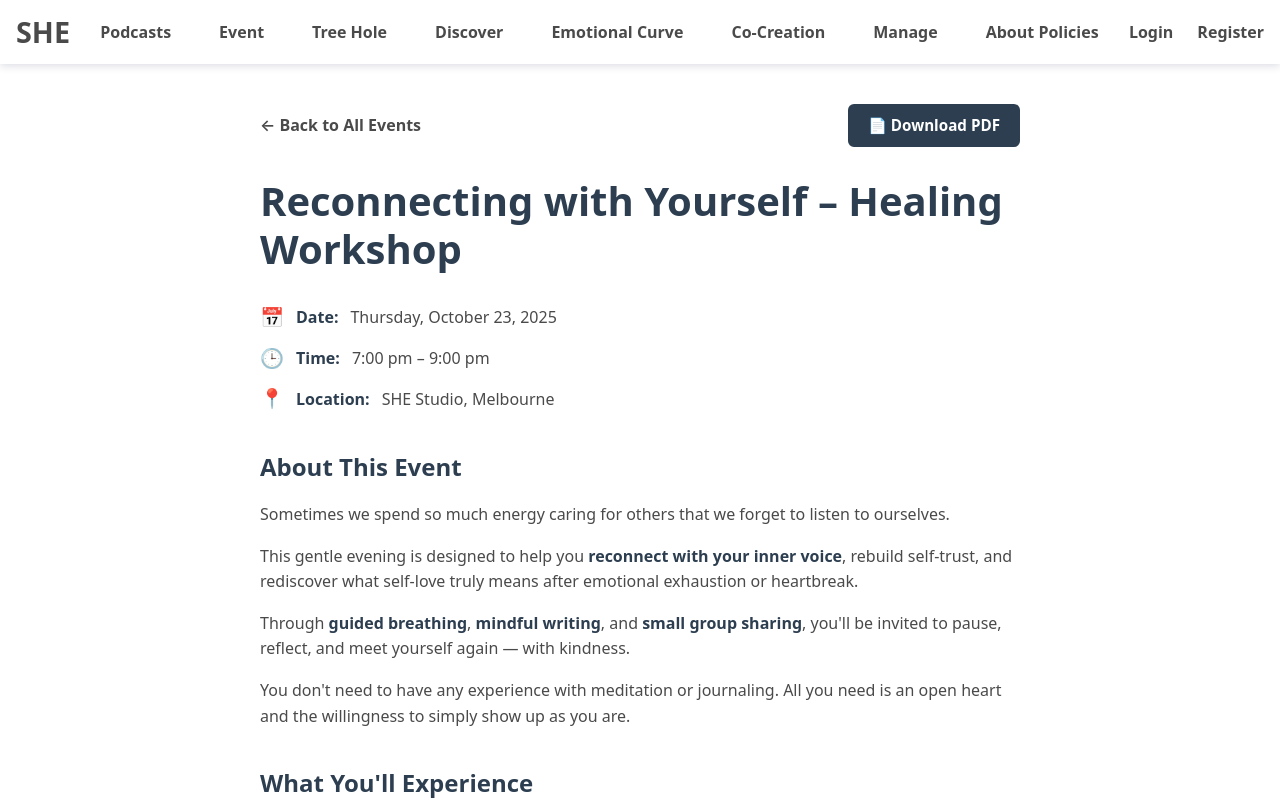
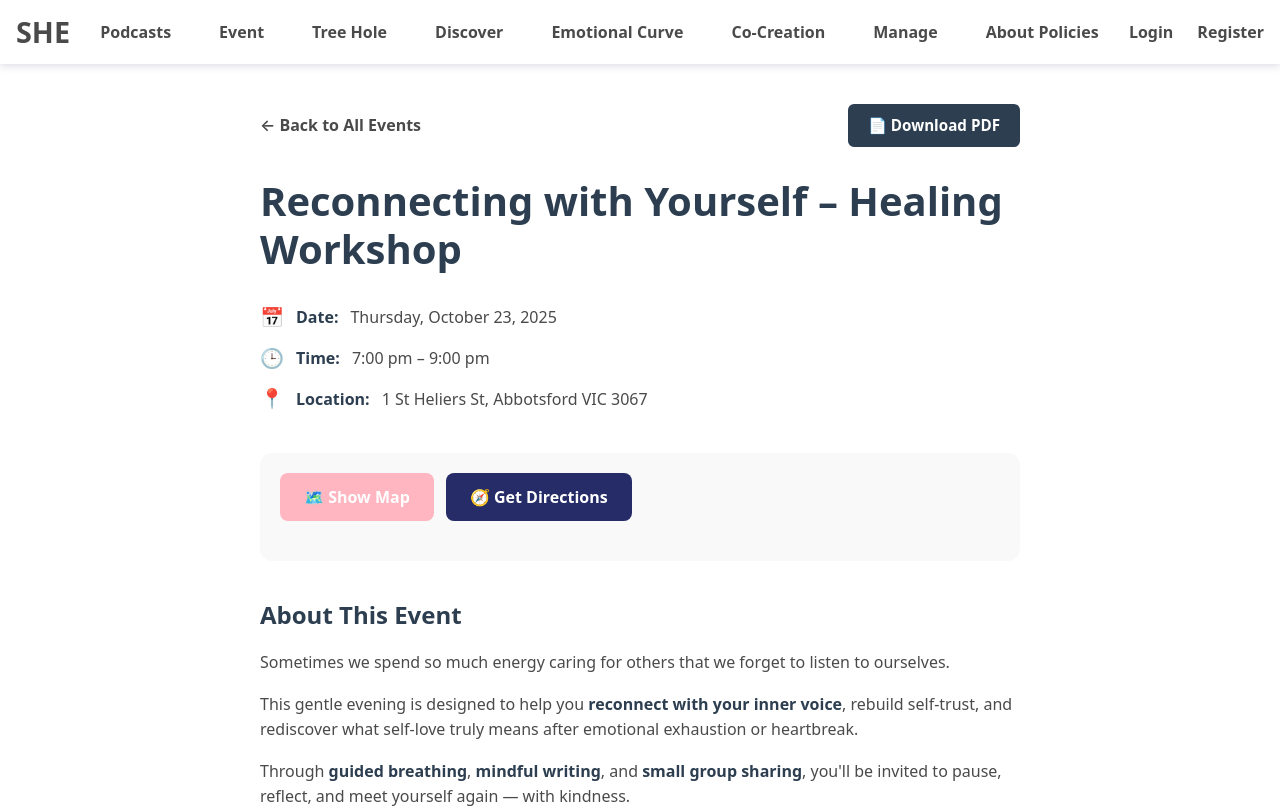
Before and after one commit to myao0007/FIT5032_Assignment, a Vue app in the folder FIT5032_Assignment_A1.2/: page /event/1 in a window 1280 px wide. Shown: the top 808 px of the page. Built offline with nearby package versions, Linux system fonts and the light colour scheme; no server answers; the HTML template or start-up script is replaced by a standard one.

Commit message:
added geo location funcationality by using googple map api

```diff
--- a/FIT5032_Assignment_A1.2/src/data/events-data.json
+++ b/FIT5032_Assignment_A1.2/src/data/events-data.json
@@ -4,7 +4,7 @@
     "title": "Reconnecting with Yourself – Healing Workshop",
     "date": "Oct 23, 2025",
     "time": "7:00 pm – 9:00 pm",
-    "location": "SHE Studio, Melbourne",
+    "location": "1 St Heliers St, Abbotsford VIC 3067",
     "cover": "reconnect_self.jpg",
     "description": "A gentle evening of reflection and guided sharing to help you reconnect with your inner self. Through breath, journaling, and soft conversation, we'll explore what self-love truly means after exhaustion or heartbreak.",
     "note": "Women only. Bring a notebook and wear something comfortable."
@@ -24,7 +24,7 @@
     "title": "From Anxiety to Calm – Mindful Healing Night",
     "date": "Nov 20, 2025",
     "time": "6:00 pm – 7:30 pm",
-    "location": "Harmony Space, Perth",
+    "location": "144 Chapel St, St Kilda VIC 3182",
     "cover": "from_anxiety_to_calm.jpg",
     "description": "This guided meditation and gentle breathwork circle is for women who often feel overwhelmed, restless, or emotionally tired. Learn grounding techniques to return to calm and safety within yourself.",
     "note": "Suitable for beginners. Please bring water and a light scarf or blanket."
@@ -34,7 +34,7 @@
     "title": "Letting Go with Love – Closure & Release Circle",
     "date": "Dec 4, 2025",
     "time": "7:00 pm – 9:00 pm",
-    "location": "The Nest, Sydney",
+    "location": "7a / 2 Huntley St, Alexandria NSW 2015",
     "cover": "letting_go_with_love.jpg",
     "description": "Sometimes healing means saying goodbye with grace. In this women's circle, we'll release past relationships, regrets, or expectations that still weigh on the heart — and replace them with compassion.",
     "note": "All materials provided. Limited to 20 participants."
@@ -44,7 +44,7 @@
     "title": "Gentle Strength – Building Confidence from Within",
     "date": "Dec 15, 2025",
     "time": "8:00 pm – 9:30 pm",
-    "location": "The Calm Room, Adelaide",
+    "location": "181 King St, Newtown NSW 2042",
     "cover": "gentle_strength.jpg",
     "description": "An empowering talk and group reflection on rebuilding confidence after emotional challenges. We'll explore how vulnerability, self-kindness, and community support can help you stand strong again.",
     "note": "Hosted by life coach Mia Tang. Bring your favourite tea and an open heart."
--- a/FIT5032_Assignment_A1.2/src/views/EventDetailView.vue
+++ b/FIT5032_Assignment_A1.2/src/views/EventDetailView.vue
@@ -30,6 +30,21 @@
                     <span class="detail-icon">📍</span>
                     <span class="detail-label">Location:</span>
                     <span class="detail-value">{{ event.location }}</span>
+                </div>
+            </div>
+
+            <!-- Map Section -->
+            <div class="map-section">
+                <div class="map-actions">
+                    <button @click="showMap = !showMap" class="map-toggle-btn">
+                        {{ showMap ? '🗺️ Hide Map' : '🗺️ Show Map' }}
+                    </button>
+                    <button @click="openInGoogleMaps" class="navigate-btn">
+                        🧭 Get Directions
+                    </button>
+                </div>
+                <div v-if="showMap" class="map-container">
+                    <div ref="mapContainer" class="map"></div>
                 </div>
             </div>
 
@@ -104,7 +119,7 @@
 </template>
 
 <script>
-import { ref, computed, onMounted } from 'vue'
+import { ref, computed, onMounted, watch } from 'vue'
 import { useRoute } from 'vue-router'
 import eventsData from '@/data/events-data.json'
 import jsPDF from 'jspdf'
@@ -115,6 +130,9 @@ export default {
         const route = useRoute()
         const event = ref(null)
         const isDownloading = ref(false)
+        const showMap = ref(false)
+        const mapContainer = ref(null)
+        let map = null
 
         const formattedDate = computed(() => {
             if (!event.value) return ''
@@ -195,6 +213,88 @@ export default {
             }
         }
 
+        // Initialize Google Map
+        const initMap = async () => {
+            console.log('🗺️ Initializing map...')
+            console.log('Event:', event.value)
+            console.log('Map container:', mapContainer.value)
+
+            if (!event.value || !mapContainer.value) {
+                console.error('❌ Missing event or map container')
+                return
+            }
+
+            try {
+                console.log('📍 Geocoding address:', event.value.location)
+
+                // Geocode the address to get coordinates
+                const geocoder = new google.maps.Geocoder()
+                geocoder.geocode({ address: event.value.location }, (results, status) => {
+                    console.log('Geocoding status:', status)
+                    console.log('Geocoding results:', results)
+
+                    if (status === 'OK' && results[0]) {
+                        const location = results[0].geometry.location
+
+                        // Create map
+                        map = new google.maps.Map(mapContainer.value, {
+                            center: location,
+                            zoom: 15,
+                            mapTypeControl: true,
+                            streetViewControl: true,
+                            fullscreenControl: true
+                        })
+
+                        // Add marker
+                        new google.maps.Marker({
+                            position: location,
+                            map: map,
+                            title: event.value.title,
+                            animation: google.maps.Animation.DROP
+                        })
+
+                        // Add info window
+                        const infoWindow = new google.maps.InfoWindow({
+                            content: `
+                                <div style="padding: 10px;">
+                                    <h3 style="margin: 0 0 10px 0; color: #ffb6c1;">${event.value.title}</h3>
+                                    <p style="margin: 5px 0;"><strong>📍 ${event.value.location}</strong></p>
+                                    <p style="margin: 5px 0;">📅 ${event.value.date}</p>
+                                    <p style="margin: 5px 0;">🕒 ${event.value.time}</p>
+                                </div>
+                            `
+                        })
+
+                        infoWindow.open(map, new google.maps.Marker({
+                            position: location,
+                            map: map
+                        }))
+
+                        console.log('✅ Map initialized successfully!')
+                    } else {
+                        console.error('❌ Geocoding failed:', status)
+                    }
+                })
+            } catch (error) {
+                console.error('❌ Error initializing map:', error)
+            }
+        }
+        // Watch for showMap changes to initialize map
+        watch(showMap, (newVal) => {
+            if (newVal && event.value) {
+                setTimeout(() => {
+                    initMap()
+                }, 100)
+            }
+        })
+
+        // Open in Google Maps for navigation
+        const openInGoogleMaps = () => {
+            if (!event.value) return
+            const encodedAddress = encodeURIComponent(event.value.location)
+            window.open(`https://www.google.com/maps/dir/?api=1&destination=${encodedAddress}`, '_blank')
+        }
+
         onMounted(() => {
             const eventId = parseInt(route.params.id)
             const foundEvent = eventsData.find(e => e.id === eventId)
@@ -207,7 +307,10 @@ export default {
             event,
             formattedDate,
             isDownloading,
-            downloadPDF
+            downloadPDF,
+            showMap,
+            mapContainer,
+            openInGoogleMaps
         }
     }
 }
@@ -313,6 +416,64 @@ export default {
 
 .detail-value {
     color: #4a4a4a;
+}
+
+/* Map Section */
+.map-section {
+    margin: 40px 0;
+    padding: 20px;
+    background: #f9f9f9;
+    border-radius: 12px;
+}
+
+.map-actions {
+    display: flex;
+    gap: 12px;
+    margin-bottom: 20px;
+}
+
+.map-toggle-btn,
+.navigate-btn {
+    padding: 12px 24px;
+    font-size: 1rem;
+    font-weight: 600;
+    border: none;
+    border-radius: 8px;
+    cursor: pointer;
+    transition: all 0.3s ease;
+}
+
+.map-toggle-btn {
+    background: #ffb6c1;
+    color: white;
+}
+
+.map-toggle-btn:hover {
+    background: #ff91a4;
+    transform: translateY(-2px);
+}
+
+.navigate-btn {
+    background: #262c67;
+    color: white;
+}
+
+.navigate-btn:hover {
+    background: #1a1f4a;
+    transform: translateY(-2px);
+}
+
+.map-container {
+    width: 100%;
+    height: 400px;
+    border-radius: 8px;
+    overflow: hidden;
+    box-shadow: 0 4px 12px rgba(0, 0, 0, 0.1);
+}
+
+.map {
+    width: 100%;
+    height: 100%;
 }
 
 /* Section Titles */
```
